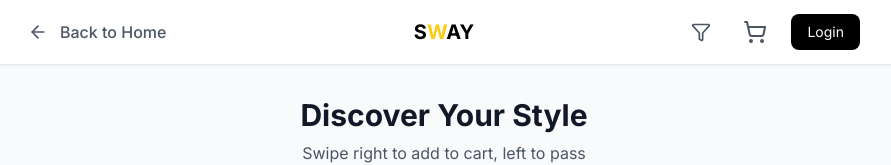
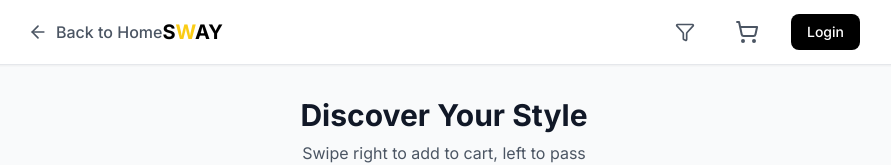
Before and after one commit to AvidAli1/sway, a Next.js app: page /swipe in a window 1280 px wide. Shown: the top 165 px of the page, without its empty margins (196-1087 px from the left). Built offline with nearby package versions, Linux system fonts and the light colour scheme.

Commit message:
fixed swiping page header issue

```diff
--- a/src/app/swipe/page.js
+++ b/src/app/swipe/page.js
@@ -182,32 +182,41 @@ export default function SwipePage() {
       <header className="bg-white shadow-sm border-b sticky top-0 z-40">
         <div className="max-w-4xl mx-auto px-4 sm:px-6 lg:px-8">
           <div className="flex items-center justify-between h-16">
-            {/* Back Button */}
-            <Link href="/" className="flex items-center gap-3 text-gray-600 hover:text-black transition-colors">
-              <ArrowLeft className="w-5 h-5" />
-              <span className="font-medium">Back to Home</span>
-            </Link>
+            {/* Left: Back Button - Hidden on mobile, show only icon */}
+            <div className="flex items-center">
+              <Link
+                href="/"
+                className="flex items-center gap-2 text-gray-600 hover:text-black transition-colors"
+              >
+                <ArrowLeft className="w-5 h-5" />
+                <span className="font-medium hidden sm:block">Back to Home</span>
+              </Link>
+            </div>
 
-            {/* Logo */}
-            <div className="absolute left-1/2 transform -translate-x-1/2">
+            {/* Center: Logo */}
+            <div className="flex-1 flex justify-left sm:justify-left justify-start ml-4 sm:ml-0">
               <h1 className="text-xl font-bold text-black">
                 S<span className="text-yellow-400">W</span>AY
               </h1>
             </div>
 
-            {/* Right Actions */}
-            <div className="flex items-center space-x-4">
+            {/* Right: Actions */}
+            <div className="flex items-center space-x-4 sm:space-x-6">
               {/* Filter Button */}
               <button
                 onClick={() => setShowFilters(true)}
                 className="p-2 text-gray-600 hover:text-black transition-colors"
+                aria-label="Filters"
               >
                 <Filter className="w-5 h-5" />
               </button>
 
               {/* Cart */}
-              <button className="relative p-2 text-gray-600 hover:text-black transition-colors">
-                <ShoppingCart className="w-6 h-6" />
+              <button
+                className="relative p-2 text-gray-600 hover:text-black transition-colors"
+                aria-label="Shopping cart"
+              >
+                <ShoppingCart className="w-5 h-5 sm:w-6 sm:h-6" />
                 {cartCount > 0 && (
                   <span className="absolute -top-1 -right-1 bg-yellow-400 text-black text-xs rounded-full w-5 h-5 flex items-center justify-center font-semibold">
                     {cartCount}
@@ -217,13 +226,15 @@ export default function SwipePage() {
 
               {/* User */}
               {user ? (
-                <div className="w-8 h-8 bg-yellow-400 rounded-full flex items-center justify-center">
-                  <span className="text-sm font-semibold text-black">{user.name?.[0] || "U"}</span>
+                <div className="w-7 h-7 sm:w-8 sm:h-8 bg-yellow-400 rounded-full flex items-center justify-center">
+                  <span className="text-xs sm:text-sm font-semibold text-black">
+                    {user.name?.[0] || "U"}
+                  </span>
                 </div>
               ) : (
                 <button
                   onClick={() => setIsLoginOpen(true)}
-                  className="bg-black text-white px-4 py-2 rounded-lg hover:bg-gray-800 transition-colors text-sm"
+                  className="bg-black text-white px-3 py-2 sm:px-4 rounded-lg hover:bg-gray-800 transition-colors text-xs sm:text-sm font-medium"
                 >
                   Login
                 </button>
@@ -340,9 +351,8 @@ export default function SwipePage() {
                   ].map((color) => (
                     <label
                       key={color.value}
-                      className={`flex flex-col items-center gap-2 p-2 border rounded-lg cursor-pointer transition-colors ${
-                        filters.colors.includes(color.value) ? "border-yellow-400 bg-yellow-50" : "border-gray-200"
-                      }`}
+                      className={`flex flex-col items-center gap-2 p-2 border rounded-lg cursor-pointer transition-colors ${filters.colors.includes(color.value) ? "border-yellow-400 bg-yellow-50" : "border-gray-200"
+                        }`}
                     >
                       <input
                         type="checkbox"
@@ -351,8 +361,7 @@ export default function SwipePage() {
                         className="sr-only"
                       />
                       <div
-                        className={`w-6 h-6 rounded-full border-2 ${
-                          color.value === "black"
+                        className={`w-6 h-6 rounded-full border-2 ${color.value === "black"
                             ? "bg-black border-gray-300"
                             : color.value === "white"
                               ? "bg-white border-gray-300"
@@ -363,7 +372,7 @@ export default function SwipePage() {
                                   : color.value === "yellow"
                                     ? "bg-yellow-400 border-yellow-300"
                                     : "bg-amber-600 border-amber-300"
-                        }`}
+                          }`}
                       />
                       <span className="text-xs">{color.name}</span>
                     </label>
```
